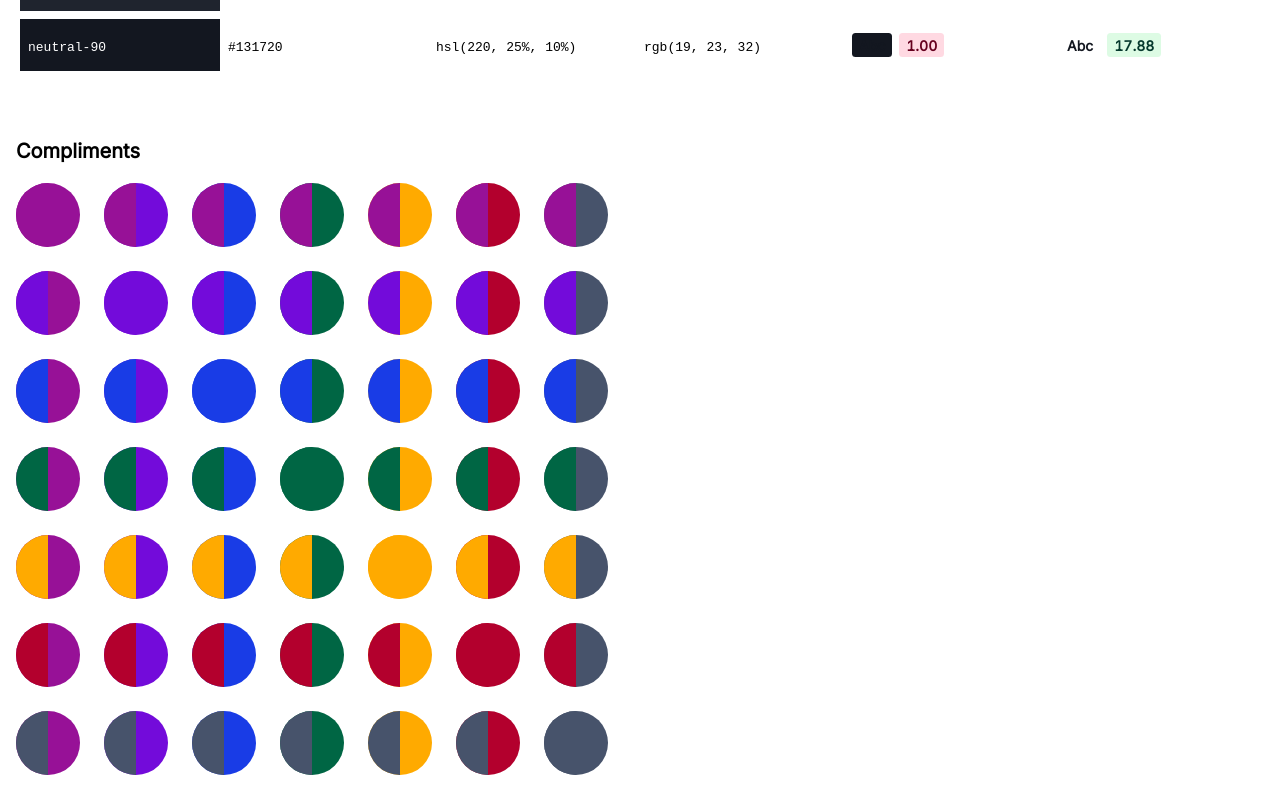
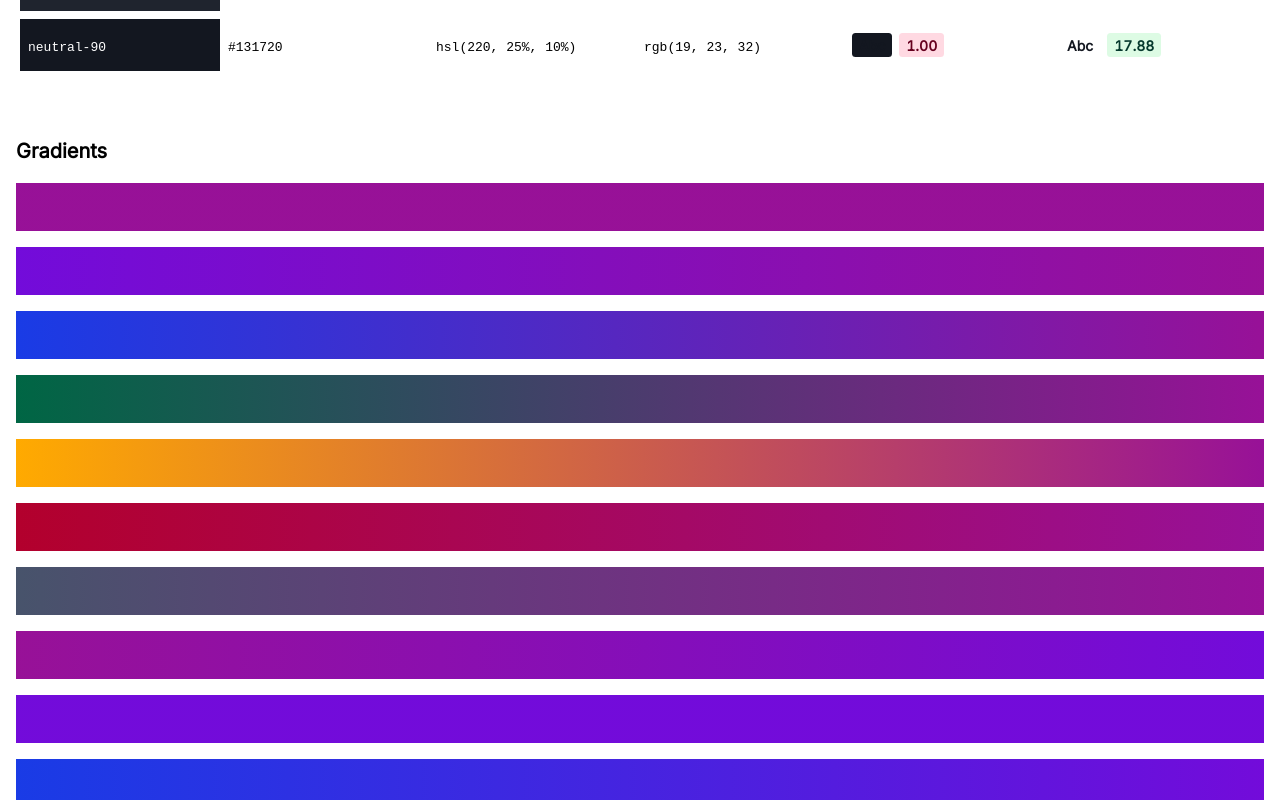
Before and after one commit to scottdejonge/color-system, a Vue app: page / in a window 1280 px wide. Shown: the part 5780-6580 px from the top of the page. Built offline with nearby package versions, Linux system fonts and the light colour scheme.

Commit message:
Remove Compliments

```diff
--- a/src/App.vue
+++ b/src/App.vue
@@ -2,7 +2,6 @@
 import palettes from '../constants/palettes.json'
 import { SHADES } from '../constants/constants'
 import Combinations from './components/Combinations.vue'
-import Compliments from './components/Compliments.vue'
 import Gradients from './components/Gradients.vue'
 import Palette from './components/Palette.vue'
 import Section from './components/Section.vue'
@@ -14,7 +13,6 @@ export default {
   SHADES,
   components: {
     Combinations,
-    Compliments,
     Gradients,
     Palette,
     Section,
@@ -59,13 +57,6 @@ export default {
       />
     </Section>
     <Section
-      title="Compliments"
-    >
-      <Compliments
-        v-bind:palettes="reducedPalettes"
-      />
-    </Section>
-    <Section
       title="Gradients"
     >
       <Gradients
--- a/src/components/Compliment.vue
+++ /dev/null
@@ -1,52 +0,0 @@
-<script>
-
-export default {
-  name: 'Compliment',
-  props: {
-    first: {
-      type: String,
-      required: true,
-    },
-    second: {
-      type: String,
-      required: true,
-    },
-    size: {
-      type: Number,
-      default: 64,
-    },
-  },
-}
-</script>
-
-<template>
-  <svg
-    xmlns="http://www.w3.org/2000/svg"
-    class="combination"
-    v-bind:height="size"
-    v-bind:width="size"
-    v-bind:viewBox="`0 0 ${size} ${size}`"
-  >
-    <clipPath id="cut-off">
-      <rect
-        x="0"
-        y="0"
-        v-bind:height="size"
-        v-bind:width="size / 2"
-      />
-    </clipPath>
-    <circle
-      v-bind:cx="size / 2"
-      v-bind:cy="size / 2"
-      v-bind:r="size / 2"
-      v-bind:fill="first"
-    />
-    <circle
-      clip-path="url(#cut-off)"
-      v-bind:cx="size / 2"
-      v-bind:cy="size / 2"
-      v-bind:r="size / 2"
-      v-bind:fill="second"
-    />
-  </svg>
-</template>
--- a/src/components/Compliments.vue
+++ /dev/null
@@ -1,37 +0,0 @@
-<script>
-import Compliment from './Compliment.vue'
-
-export default {
-  name: 'Compliments',
-  components: {
-    Compliment,
-  },
-  props: {
-    palettes: {
-      type: Object,
-      required: true,
-    },
-  },
-}
-</script>
-
-<template>
-  <ul class="compliments">
-    <li
-      v-for="first in palettes"
-      v-bind:key="first"
-    >
-      <ul class="compliments">
-        <li
-          v-for="second in palettes"
-          v-bind:key="second"
-        >
-          <Compliment
-            v-bind:first="first"
-            v-bind:second="second"
-          />
-        </li>
-      </ul>
-    </li>
-  </ul>
-</template>
```
